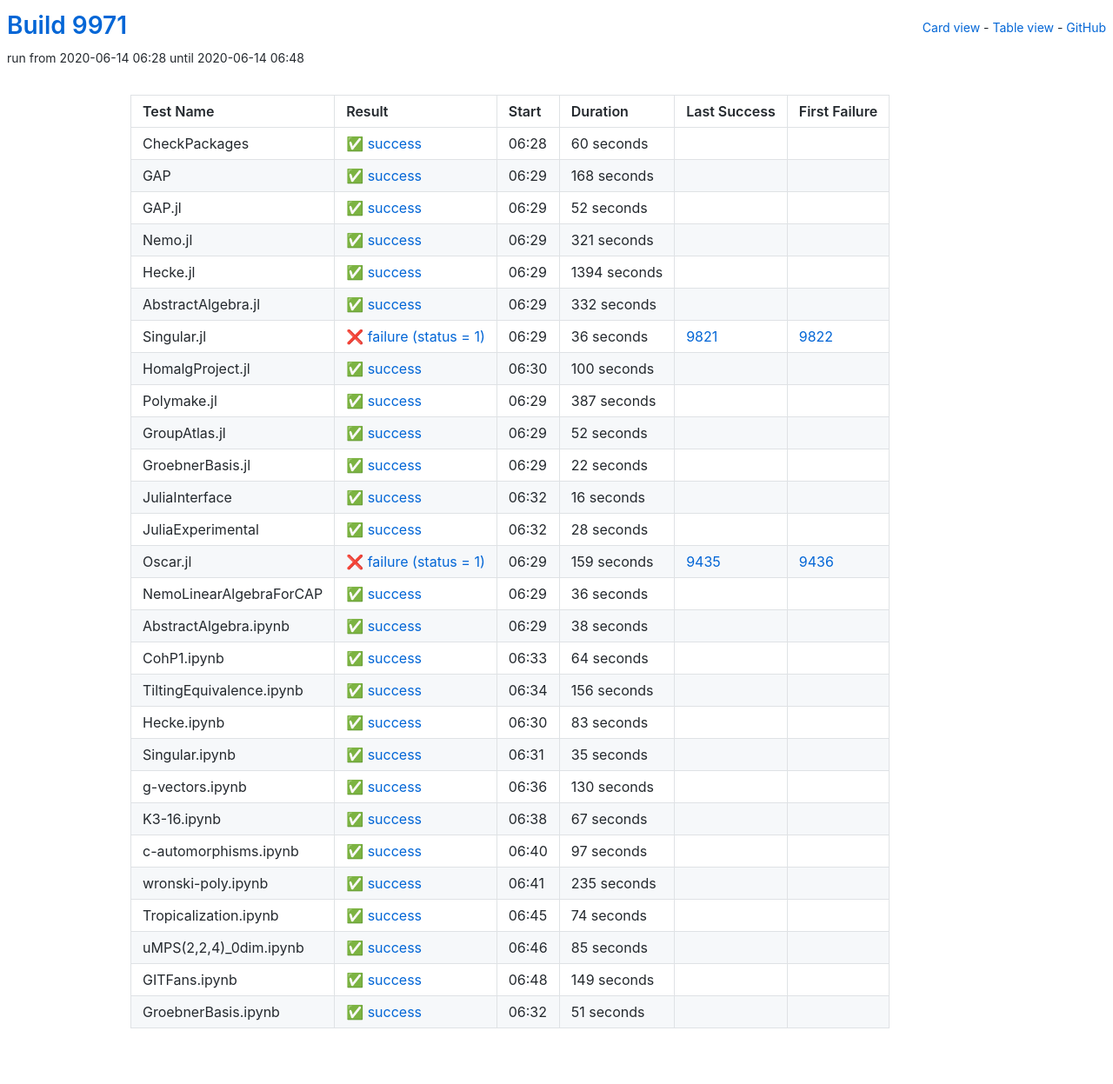
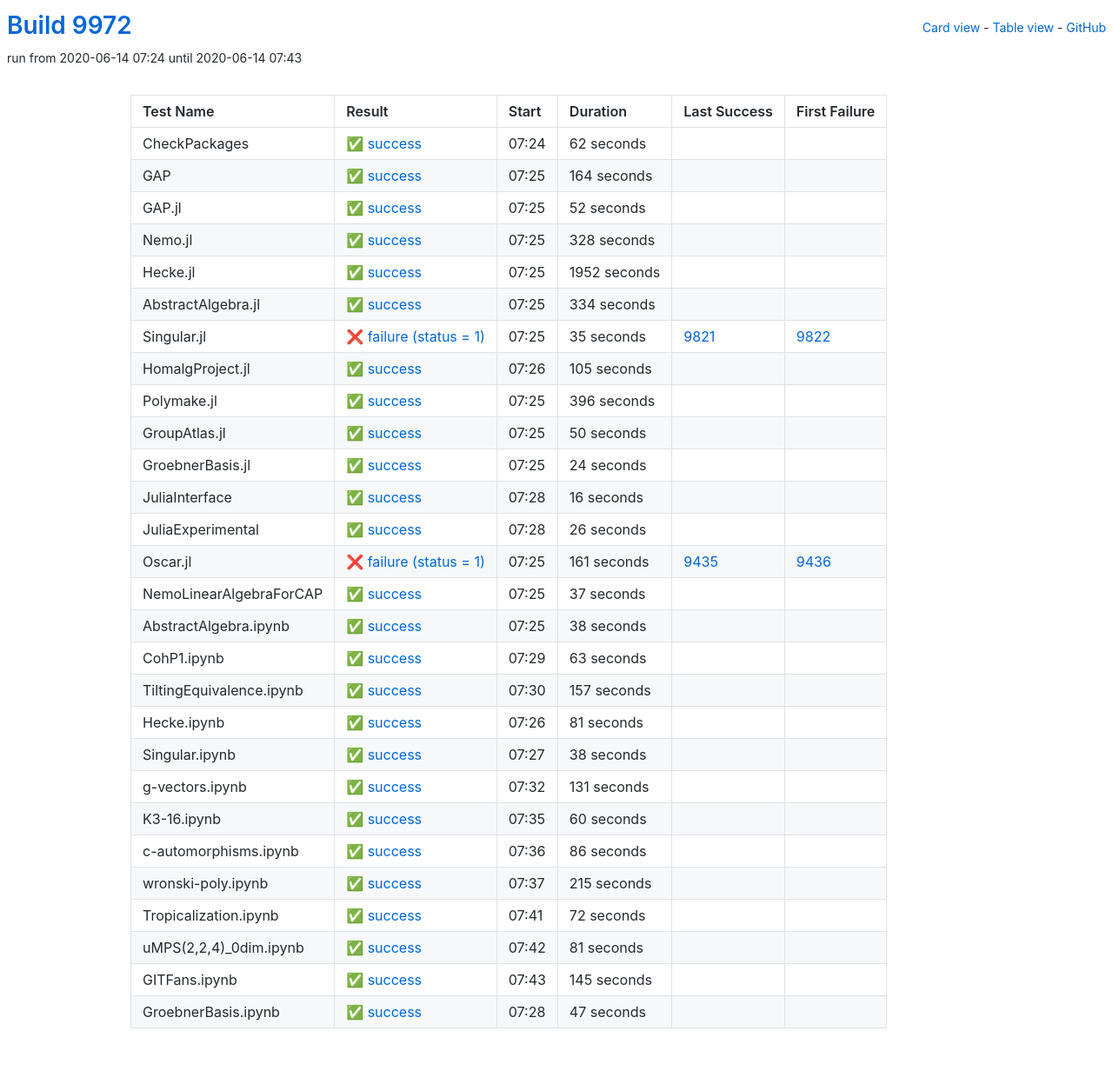
Before and after one commit to oscar-system/oscar-ci-status, a Jekyll site: the page built from table.html, in a window 1280 px wide. Shown: the whole page at 87% size. Built offline with Jekyll 4.4.1, drawn with Linux system fonts in a browser that asks for light colours.

Commit message:
Build #9972

```diff
--- a/_data/ci.yml
+++ b/_data/ci.yml
@@ -1,6 +1,6 @@
 ---
-build: 9971
-build_url: https://oscarci.mathematik.uni-kl.de/job/oscar/9971/
+build: 9972
+build_url: https://oscarci.mathematik.uni-kl.de/job/oscar/9972/
 job: oscar
 organization: oscar-system
 repo: oscar-ci-status
@@ -8,32 +8,32 @@ repourl: https://github.com/oscar-system/oscar-ci-status
 tests:
 - name: CheckPackages
   id: checkpackages
-  log: https://oscarci.mathematik.uni-kl.de/job/oscar/9971/artifact/logs/build-9971/CheckPackages.log
-  start: 2020-06-14 06:28
+  log: https://oscarci.mathematik.uni-kl.de/job/oscar/9972/artifact/logs/build-9972/CheckPackages.log
+  start: 2020-06-14 07:24
   success: true
   exitcode: 0
   status: success
-  duration: 60
+  duration: 62
   last_success: false
   last_success_url:
   first_failure: false
   first_failure_url:
 - name: GAP
   id: gap
-  log: https://oscarci.mathematik.uni-kl.de/job/oscar/9971/artifact/logs/build-9971/GAP.log
-  start: 2020-06-14 06:29
+  log: https://oscarci.mathematik.uni-kl.de/job/oscar/9972/artifact/logs/build-9972/GAP.log
+  start: 2020-06-14 07:25
   success: true
   exitcode: 0
   status: success
-  duration: 168
+  duration: 164
   last_success: false
   last_success_url:
   first_failure: false
   first_failure_url:
 - name: GAP.jl
   id: gap-jl
-  log: https://oscarci.mathematik.uni-kl.de/job/oscar/9971/artifact/logs/build-9971/GAP.jl.log
-  start: 2020-06-14 06:29
+  log: https://oscarci.mathematik.uni-kl.de/job/oscar/9972/artifact/logs/build-9972/GAP.jl.log
+  start: 2020-06-14 07:25
   success: true
   exitcode: 0
   status: success
@@ -44,104 +44,104 @@ tests:
   first_failure_url:
 - name: Nemo.jl
   id: nemo-jl
-  log: https://oscarci.mathematik.uni-kl.de/job/oscar/9971/artifact/logs/build-9971/Nemo.jl.log
-  start: 2020-06-14 06:29
+  log: https://oscarci.mathematik.uni-kl.de/job/oscar/9972/artifact/logs/build-9972/Nemo.jl.log
+  start: 2020-06-14 07:25
   success: true
   exitcode: 0
   status: success
-  duration: 321
+  duration: 328
   last_success: false
   last_success_url:
   first_failure: false
   first_failure_url:
 - name: Hecke.jl
   id: hecke-jl
-  log: https://oscarci.mathematik.uni-kl.de/job/oscar/9971/artifact/logs/build-9971/Hecke.jl.log
-  start: 2020-06-14 06:29
+  log: https://oscarci.mathematik.uni-kl.de/job/oscar/9972/artifact/logs/build-9972/Hecke.jl.log
+  start: 2020-06-14 07:25
   success: true
   exitcode: 0
   status: success
-  duration: 1394
+  duration: 1952
   last_success: false
   last_success_url:
   first_failure: false
   first_failure_url:
 - name: AbstractAlgebra.jl
   id: abstractalgebra-jl
-  log: https://oscarci.mathematik.uni-kl.de/job/oscar/9971/artifact/logs/build-9971/AbstractAlgebra.jl.log
-  start: 2020-06-14 06:29
+  log: https://oscarci.mathematik.uni-kl.de/job/oscar/9972/artifact/logs/build-9972/AbstractAlgebra.jl.log
+  start: 2020-06-14 07:25
   success: true
   exitcode: 0
   status: success
-  duration: 332
+  duration: 334
   last_success: false
   last_success_url:
   first_failure: false
   first_failure_url:
 - name: Singular.jl
   id: singular-jl
-  log: https://oscarci.mathematik.uni-kl.de/job/oscar/9971/artifact/logs/build-9971/Singular.jl.log
-  start: 2020-06-14 06:29
+  log: https://oscarci.mathematik.uni-kl.de/job/oscar/9972/artifact/logs/build-9972/Singular.jl.log
+  start: 2020-06-14 07:25
   success: false
   exitcode: 1
   status: failure
-  duration: 36
+  duration: 35
   last_success: 9821
   last_success_url: https://oscarci.mathematik.uni-kl.de/job/oscar/9821/
   first_failure: 9822
   first_failure_url: https://oscarci.mathematik.uni-kl.de/job/oscar/9822/
 - name: HomalgProject.jl
   id: homalgproject-jl
-  log: https://oscarci.mathematik.uni-kl.de/job/oscar/9971/artifact/logs/build-9971/HomalgProject.jl.log
-  start: 2020-06-14 06:30
+  log: https://oscarci.mathematik.uni-kl.de/job/oscar/9972/artifact/logs/build-9972/HomalgProject.jl.log
+  start: 2020-06-14 07:26
   success: true
   exitcode: 0
   status: success
-  duration: 100
+  duration: 105
   last_success: false
   last_success_url:
   first_failure: false
   first_failure_url:
 - name: Polymake.jl
   id: polymake-jl
-  log: https://oscarci.mathematik.uni-kl.de/job/oscar/9971/artifact/logs/build-9971/Polymake.jl.log
-  start: 2020-06-14 06:29
+  log: https://oscarci.mathematik.uni-kl.de/job/oscar/9972/artifact/logs/build-9972/Polymake.jl.log
+  start: 2020-06-14 07:25
   success: true
   exitcode: 0
   status: success
-  duration: 387
+  duration: 396
   last_success: false
   last_success_url:
   first_failure: false
   first_failure_url:
 - name: GroupAtlas.jl
   id: groupatlas-jl
-  log: https://oscarci.mathematik.uni-kl.de/job/oscar/9971/artifact/logs/build-9971/GroupAtlas.jl.log
-  start: 2020-06-14 06:29
+  log: https://oscarci.mathematik.uni-kl.de/job/oscar/9972/artifact/logs/build-9972/GroupAtlas.jl.log
+  start: 2020-06-14 07:25
   success: true
   exitcode: 0
   status: success
-  duration: 52
+  duration: 50
   last_success: false
   last_success_url:
   first_failure: false
   first_failure_url:
 - name: GroebnerBasis.jl
   id: groebnerbasis-jl
-  log: https://oscarci.mathematik.uni-kl.de/job/oscar/9971/artifact/logs/build-9971/GroebnerBasis.jl.log
-  start: 2020-06-14 06:29
+  log: https://oscarci.mathematik.uni-kl.de/job/oscar/9972/artifact/logs/build-9972/GroebnerBasis.jl.log
+  start: 2020-06-14 07:25
   success: true
   exitcode: 0
   status: success
-  duration: 22
+  duration: 24
   last_success: false
   last_success_url:
   first_failure: false
   first_failure_url:
 - name: JuliaInterface
   id: juliainterface
-  log: https://oscarci.mathematik.uni-kl.de/job/oscar/9971/artifact/logs/build-9971/JuliaInterface.log
-  start: 2020-06-14 06:32
+  log: https://oscarci.mathematik.uni-kl.de/job/oscar/9972/artifact/logs/build-9972/JuliaInterface.log
+  start: 2020-06-14 07:28
   success: true
   exitcode: 0
   status: success
@@ -152,44 +152,44 @@ tests:
   first_failure_url:
 - name: JuliaExperimental
   id: juliaexperimental
-  log: https://oscarci.mathematik.uni-kl.de/job/oscar/9971/artifact/logs/build-9971/JuliaExperimental.log
-  start: 2020-06-14 06:32
+  log: https://oscarci.mathematik.uni-kl.de/job/oscar/9972/artifact/logs/build-9972/JuliaExperimental.log
+  start: 2020-06-14 07:28
   success: true
   exitcode: 0
   status: success
-  duration: 28
+  duration: 26
   last_success: false
   last_success_url:
   first_failure: false
   first_failure_url:
 - name: Oscar.jl
   id: oscar-jl
-  log: https://oscarci.mathematik.uni-kl.de/job/oscar/9971/artifact/logs/build-9971/Oscar.jl.log
-  start: 2020-06-14 06:29
+  log: https://oscarci.mathematik.uni-kl.de/job/oscar/9972/artifact/logs/build-9972/Oscar.jl.log
+  start: 2020-06-14 07:25
   success: false
   exitcode: 1
   status: failure
-  duration: 159
+  duration: 161
   last_success: 9435
   last_success_url: https://oscarci.mathematik.uni-kl.de/job/oscar/9435/
   first_failure: 9436
   first_failure_url: https://oscarci.mathematik.uni-kl.de/job/oscar/9436/
 - name: NemoLinearAlgebraForCAP
   id: nemolinearalgebraforcap
-  log: https://oscarci.mathematik.uni-kl.de/job/oscar/9971/artifact/logs/build-9971/NemoLinearAlgebraForCAP.log
-  start: 2020-06-14 06:29
+  log: https://oscarci.mathematik.uni-kl.de/job/oscar/9972/artifact/logs/build-9972/NemoLinearAlgebraForCAP.log
+  start: 2020-06-14 07:25
   success: true
   exitcode: 0
   status: success
-  duration: 36
+  duration: 37
   last_success: false
   last_success_url:
   first_failure: false
   first_failure_url:
 - name: AbstractAlgebra.ipynb
   id: abstractalgebra-ipynb
-  log: https://oscarci.mathematik.uni-kl.de/job/oscar/9971/artifact/logs/build-9971/AbstractAlgebra.ipynb.log
-  start: 2020-06-14 06:29
+  log: https://oscarci.mathematik.uni-kl.de/job/oscar/9972/artifact/logs/build-9972/AbstractAlgebra.ipynb.log
+  start: 2020-06-14 07:25
   success: true
   exitcode: 0
   status: success
@@ -200,144 +200,144 @@ tests:
   first_failure_url:
 - name: CohP1.ipynb
   id: cohp1-ipynb
-  log: https://oscarci.mathematik.uni-kl.de/job/oscar/9971/artifact/logs/build-9971/CohP1.ipynb.log
-  start: 2020-06-14 06:33
+  log: https://oscarci.mathematik.uni-kl.de/job/oscar/9972/artifact/logs/build-9972/CohP1.ipynb.log
+  start: 2020-06-14 07:29
   success: true
   exitcode: 0
   status: success
-  duration: 64
+  duration: 63
   last_success: false
   last_success_url:
   first_failure: false
   first_failure_url:
 - name: TiltingEquivalence.ipynb
   id: tiltingequivalence-ipynb
-  log: https://oscarci.mathematik.uni-kl.de/job/oscar/9971/artifact/logs/build-9971/TiltingEquivalence.ipynb.log
-  start: 2020-06-14 06:34
+  log: https://oscarci.mathematik.uni-kl.de/job/oscar/9972/artifact/logs/build-9972/TiltingEquivalence.ipynb.log
+  start: 2020-06-14 07:30
   success: true
   exitcode: 0
   status: success
-  duration: 156
+  duration: 157
   last_success: false
   last_success_url:
   first_failure: false
   first_failure_url:
 - name: Hecke.ipynb
   id: hecke-ipynb
-  log: https://oscarci.mathematik.uni-kl.de/job/oscar/9971/artifact/logs/build-9971/Hecke.ipynb.log
-  start: 2020-06-14 06:30
+  log: https://oscarci.mathematik.uni-kl.de/job/oscar/9972/artifact/logs/build-9972/Hecke.ipynb.log
+  start: 2020-06-14 07:26
   success: true
   exitcode: 0
   status: success
-  duration: 83
+  duration: 81
   last_success: false
   last_success_url:
   first_failure: false
   first_failure_url:
 - name: Singular.ipynb
   id: singular-ipynb
-  log: https://oscarci.mathematik.uni-kl.de/job/oscar/9971/artifact/logs/build-9971/Singular.ipynb.log
-  start: 2020-06-14 06:31
+  log: https://oscarci.mathematik.uni-kl.de/job/oscar/9972/artifact/logs/build-9972/Singular.ipynb.log
+  start: 2020-06-14 07:27
   success: true
   exitcode: 0
   status: success
-  duration: 35
+  duration: 38
   last_success: false
   last_success_url:
   first_failure: false
   first_failure_url:
 - name: g-vectors.ipynb
   id: g-vectors-ipynb
-  log: https://oscarci.mathematik.uni-kl.de/job/oscar/9971/artifact/logs/build-9971/g-vectors.ipynb.log
-  start: 2020-06-14 06:36
+  log: https://oscarci.mathematik.uni-kl.de/job/oscar/9972/artifact/logs/build-9972/g-vectors.ipynb.log
+  start: 2020-06-14 07:32
   success: true
   exitcode: 0
   status: success
-  duration: 130
+  duration: 131
   last_success: false
   last_success_url:
   first_failure: false
   first_failure_url:
 - name: K3-16.ipynb
   id: k3-16-ipynb
-  log: https://oscarci.mathematik.uni-kl.de/job/oscar/9971/artifact/logs/build-9971/K3-16.ipynb.log
-  start: 2020-06-14 06:38
+  log: https://oscarci.mathematik.uni-kl.de/job/oscar/9972/artifact/logs/build-9972/K3-16.ipynb.log
+  start: 2020-06-14 07:35
   success: true
   exitcode: 0
   status: success
-  duration: 67
+  duration: 60
   last_success: false
   last_success_url:
   first_failure: false
   first_failure_url:
 - name: c-automorphisms.ipynb
   id: c-automorphisms-ipynb
-  log: https://oscarci.mathematik.uni-kl.de/job/oscar/9971/artifact/logs/build-9971/c-automorphisms.ipynb.log
-  start: 2020-06-14 06:40
+  log: https://oscarci.mathematik.uni-kl.de/job/oscar/9972/artifact/logs/build-9972/c-automorphisms.ipynb.log
+  start: 2020-06-14 07:36
   success: true
   exitcode: 0
   status: success
-  duration: 97
+  duration: 86
   last_success: false
   last_success_url:
   first_failure: false
   first_failure_url:
 - name: wronski-poly.ipynb
   id: wronski-poly-ipynb
-  log: https://oscarci.mathematik.uni-kl.de/job/oscar/9971/artifact/logs/build-9971/wronski-poly.ipynb.log
-  start: 2020-06-14 06:41
+  log: https://oscarci.mathematik.uni-kl.de/job/oscar/9972/artifact/logs/build-9972/wronski-poly.ipynb.log
+  start: 2020-06-14 07:37
   success: true
   exitcode: 0
   status: success
-  duration: 235
+  duration: 215
   last_success: false
   last_success_url:
   first_failure: false
   first_failure_url:
 - name: Tropicalization.ipynb
   id: tropicalization-ipynb
-  log: https://oscarci.mathematik.uni-kl.de/job/oscar/9971/artifact/logs/build-9971/Tropicalization.ipynb.log
-  start: 2020-06-14 06:45
+  log: https://oscarci.mathematik.uni-kl.de/job/oscar/9972/artifact/logs/build-9972/Tropicalization.ipynb.log
+  start: 2020-06-14 07:41
   success: true
   exitcode: 0
   status: success
-  duration: 74
+  duration: 72
   last_success: false
   last_success_url:
   first_failure: false
   first_failure_url:
 - name: uMPS(2,2,4)_0dim.ipynb
   id: umps-2-2-4-0dim-ipynb
-  log: https://oscarci.mathematik.uni-kl.de/job/oscar/9971/artifact/logs/build-9971/uMPS-2-2-4-_0dim.ipynb.log
-  start: 2020-06-14 06:46
+  log: https://oscarci.mathematik.uni-kl.de/job/oscar/9972/artifact/logs/build-9972/uMPS-2-2-4-_0dim.ipynb.log
+  start: 2020-06-14 07:42
   success: true
   exitcode: 0
   status: success
-  duration: 85
+  duration: 81
   last_success: false
   last_success_url:
   first_failure: false
   first_failure_url:
 - name: GITFans.ipynb
   id: gitfans-ipynb
-  log: https://oscarci.mathematik.uni-kl.de/job/oscar/9971/artifact/logs/build-9971/GITFans.ipynb.log
-  start: 2020-06-14 06:48
+  log: https://oscarci.mathematik.uni-kl.de/job/oscar/9972/artifact/logs/build-9972/GITFans.ipynb.log
+  start: 2020-06-14 07:43
   success: true
   exitcode: 0
   status: success
-  duration: 149
+  duration: 145
   last_success: false
   last_success_url:
   first_failure: false
   first_failure_url:
 - name: GroebnerBasis.ipynb
   id: groebnerbasis-ipynb
-  log: https://oscarci.mathematik.uni-kl.de/job/oscar/9971/artifact/logs/build-9971/GroebnerBasis.ipynb.log
-  start: 2020-06-14 06:32
+  log: https://oscarci.mathematik.uni-kl.de/job/oscar/9972/artifact/logs/build-9972/GroebnerBasis.ipynb.log
+  start: 2020-06-14 07:28
   success: true
   exitcode: 0
   status: success
-  duration: 51
+  duration: 47
   last_success: false
   last_success_url:
   first_failure: false
```
Also changed, not shown: README.md.
